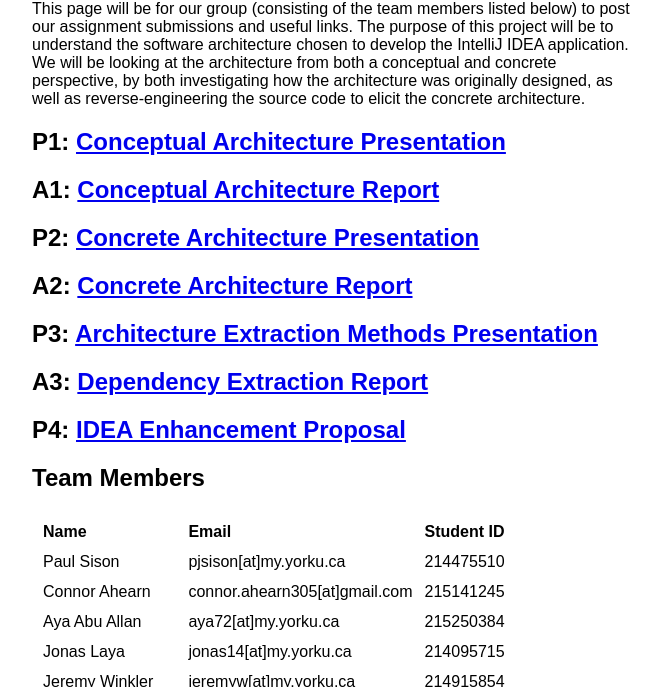
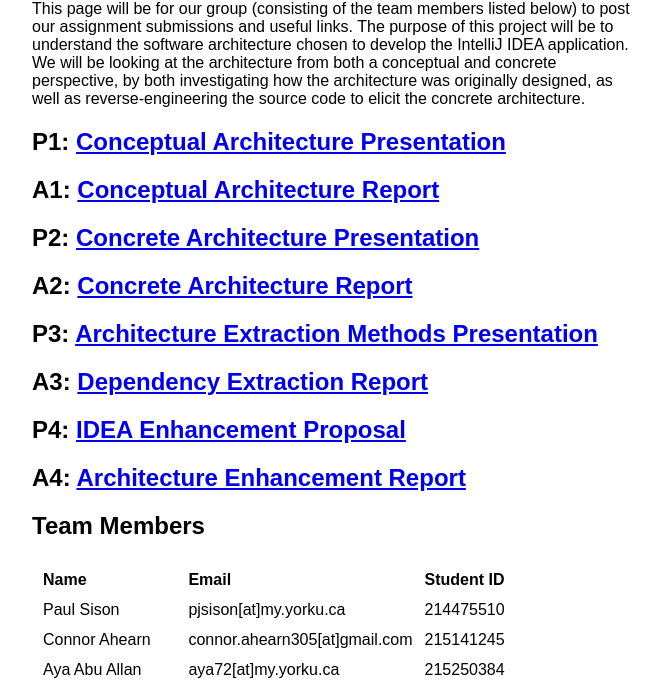
Before and after one commit to JeremyWinkler/JeremyWinkler.github.io, a plain HTML site: page index.html in a window 1280 px wide. Shown: the part 108-795 px from the top of the page, without its empty margins (308-969 px from the left). Drawn offline with Linux system fonts and the light colour scheme.

Commit message:
updated with a4 report

```diff
--- a/index.html
+++ b/index.html
@@ -20,6 +20,7 @@
       <h2 class="section-heading">P3:  <a href="https://docs.google.com/presentation/d/1ixqqUgfuiC3PoSMLHGpNmt1RdqDEfwK0ZAxwn2IuHUU/edit?usp=sharing" target="_blank">Architecture Extraction Methods Presentation</a></h2>
       <h2 class="section-heading">A3:  <a href="./pdfs/LL - Architecture Extraction Report.pdf" target="_blank">Dependency Extraction Report</a></h2>
       <h2 class="section-heading">P4:  <a href="https://docs.google.com/presentation/d/1wxw9mZpozAP8rtW1sdJStC8e0I-6i1WVvi-8lb9wgS4/edit?usp=sharing" target="_blank">IDEA Enhancement Proposal</a></h2>
+      <h2 class="section-heading">A4:  <a href="./pdfs/ext-report.pdf" target="_blank">Architecture Enhancement Report</a></h2>
         <h2 class="section-heading">Team Members</h2>
         <div class="table-outer">
             <table>
```
Also changed, not shown: 1 other file.
